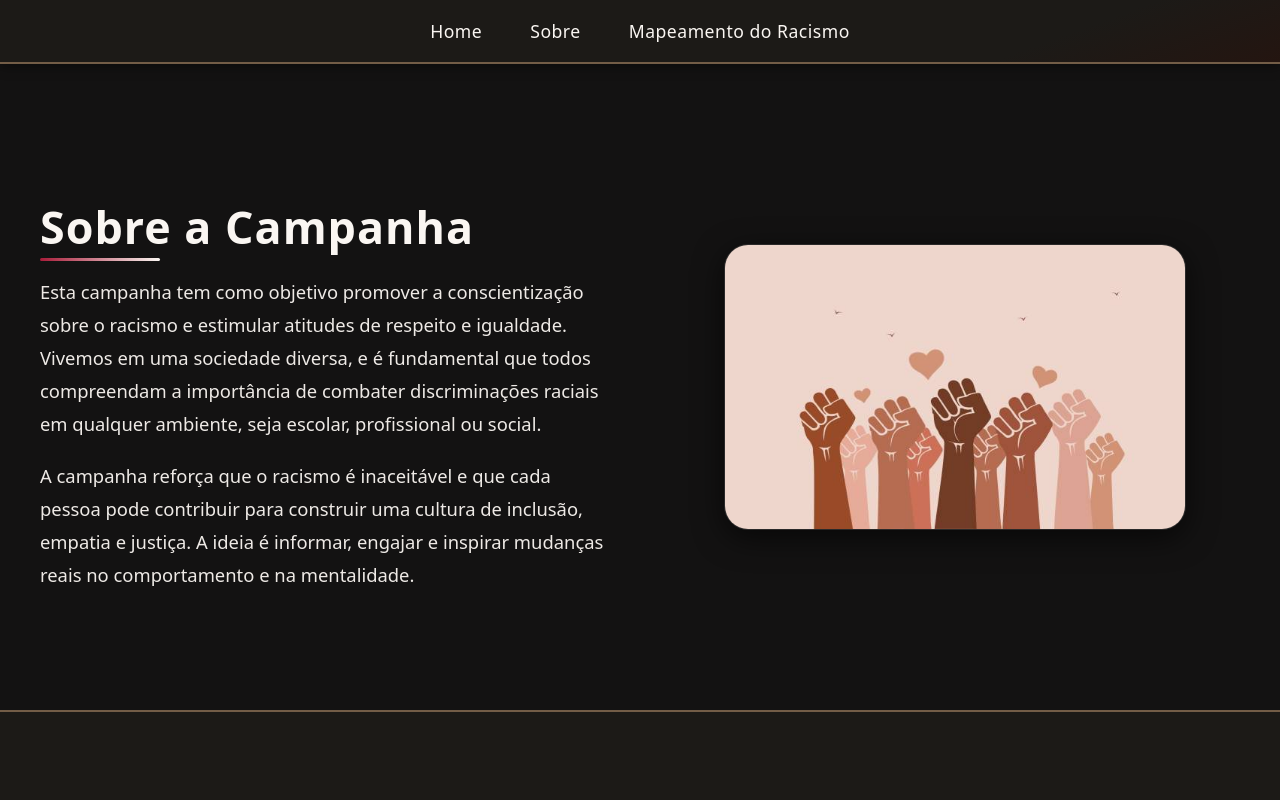
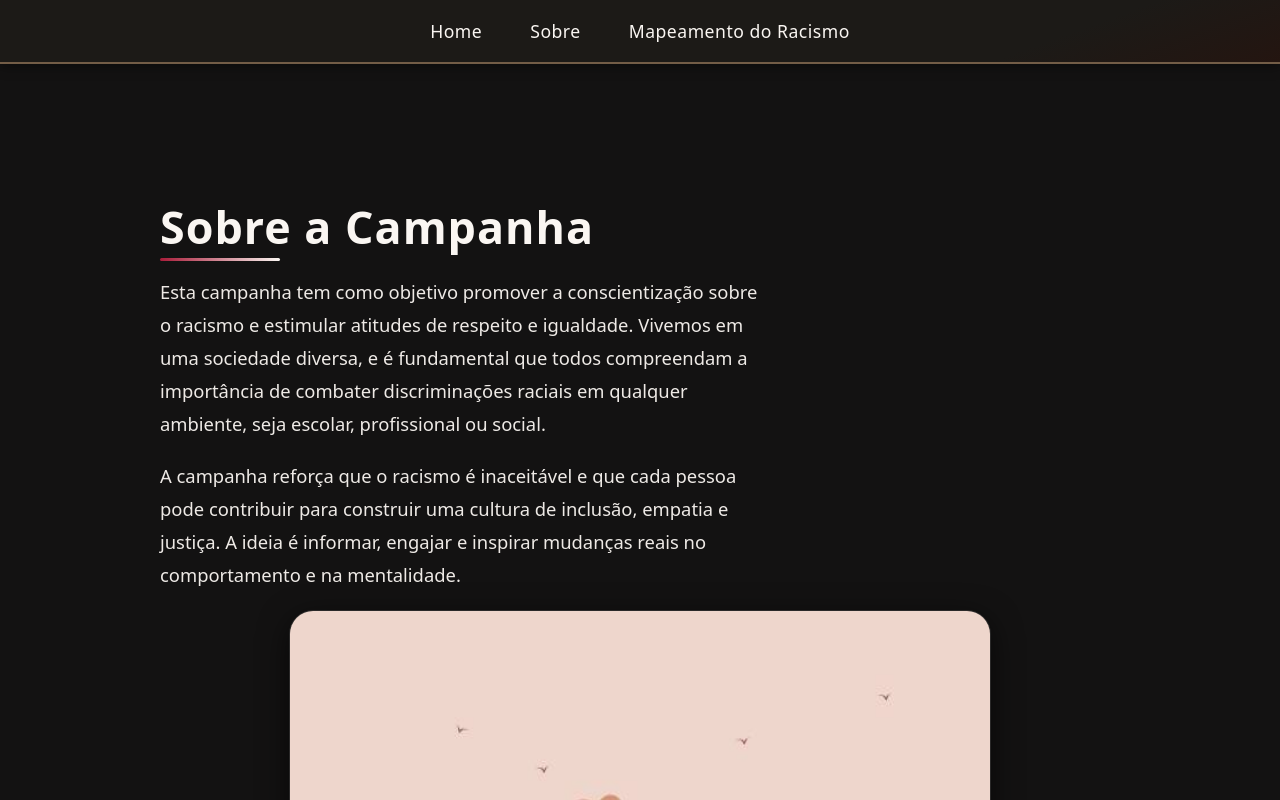
Before and after one commit to joaopedro0507/projeto-final-m5, a React (Vite) app: page / in a window 1280 px wide. Shown: the top 800 px of the page. Built offline with nearby package versions, Linux system fonts and the light colour scheme; no server answers.

Commit message:
fix: ajuste na proporção da imagem

```diff
--- a/src/components/Sobre/Sobre.module.css
+++ b/src/components/Sobre/Sobre.module.css
@@ -20,12 +20,10 @@
 
 /* Container central */
 .container {
-  max-width: 1200px;
+  width: 80%;
   margin: 0 auto;
   display: flex;
   align-items: center;
-  justify-content: space-between;
-  gap: 60px;
   flex-wrap: wrap;
   position: relative;
   z-index: 2;
@@ -75,7 +73,8 @@
 
 .imagem {
   width: 100%;
-  max-width: 460px;
+  width: 700px;
+  height: 500px;
   border-radius: 24px;
   border: 1px solid rgba(255,255,255,0.1);
   box-shadow: 0 8px 30px rgba(0,0,0,0.6);
```
